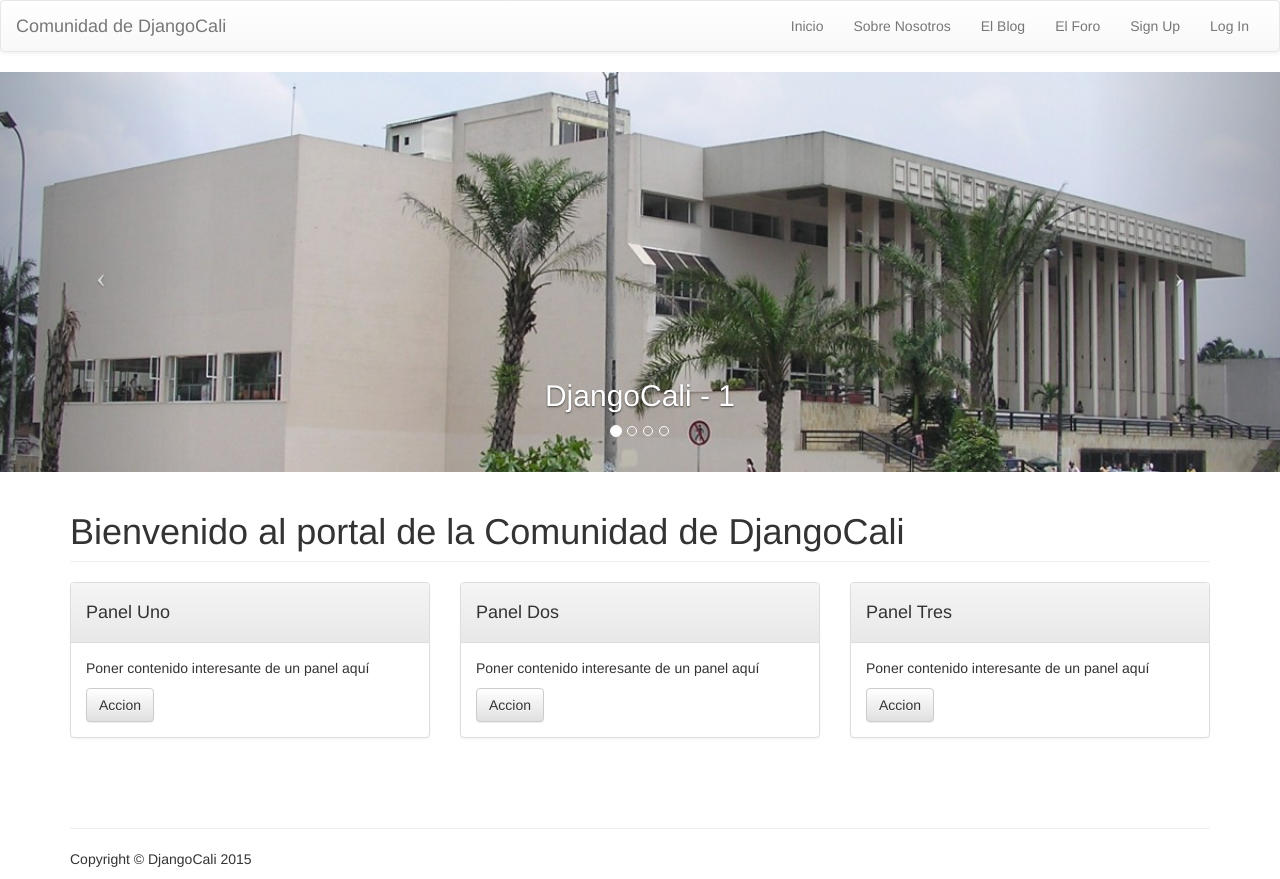
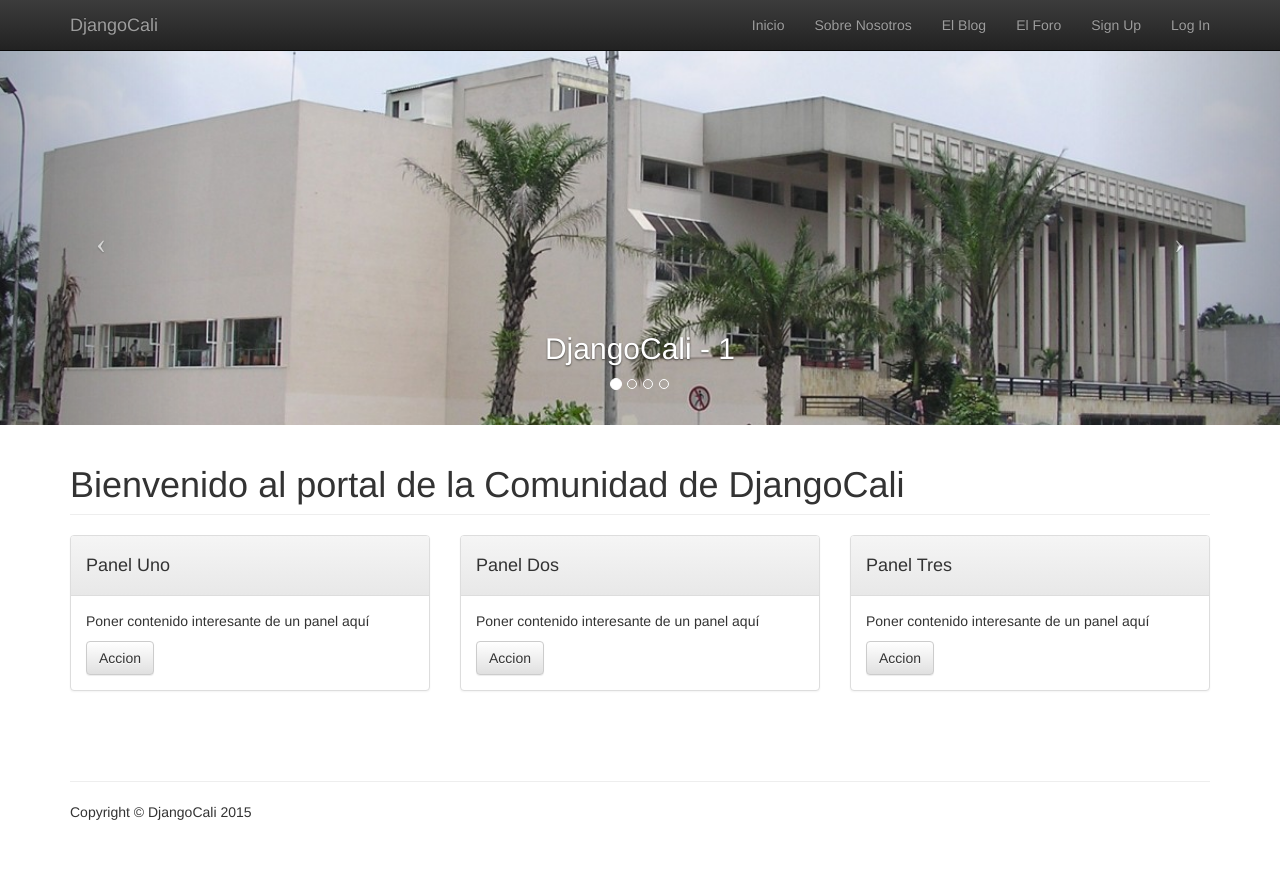
Before and after one commit to pythoncali/portal, a Django app: page / in a window 1280 px wide. After the commit the page ends 820 px from the top, so only its background shows below. Run offline with Django 3.2, Linux system fonts and the light colour scheme; parts of the project's set-up code (start-up, migrations or seed data) failed here and were passed over; some libraries are stand-ins or nearby versions.

Commit message:
Fixing the UI error with gap beetwen the nav-bar and the body, mentioned earlier in the comments

```diff
--- a/djangocali-portal/static/css/project.css
+++ b/djangocali-portal/static/css/project.css
@@ -39,10 +39,12 @@ body {
     height: 100%;
 }
 
-/* You can change the height of the carousel by changing the height in the class below. It is set to 50% by default, but can be any height! */
+body {
+    padding-top: 50px; /* Required padding for .navbar-fixed-top. Remove if using .navbar-static-top. Change if height of navigation changes. */
+}
 
 .carousel {
-    height: 50%;
+    height: 50%; /* You can change the height of the carousel by changing the height in the class below. It is set to 50% by default, but can be any height! */
 }
 
 .item,
--- a/djangocali-portal/templates/base.html
+++ b/djangocali-portal/templates/base.html
@@ -1,12 +1,12 @@
 {% load staticfiles i18n %}<!DOCTYPE html>
 <html lang="en" ng-app>
     <head>
-        <meta charset="utf-8">
+        <meta charset="UTF-8">
         <meta http-equiv="x-ua-compatible" content="ie=edge">
         <title>{% block title %}DjangoCali{% endblock title %}</title>
         <meta name="viewport" content="width=device-width, initial-scale=1.0">
-        <meta name="description" content="">
-        <meta name="author" content="">
+        <meta name="description" content="DjangoCali community webpage">
+        <meta name="author" content="DjangoCali community">
 
         <!-- HTML5 shim, for IE6-8 support of HTML5 elements -->
         <!--[if lt IE 9]>
@@ -35,21 +35,21 @@
     </head>
 
     <body>
-        <div class="navbar navbar-default">
-            <div class="container-fluid">
+        <!-- Navigation -->
+        <nav class="navbar navbar-inverse navbar-fixed-top" role="navigation">
+            <div class="container">
                 <!-- Brand and toggle get grouped for better mobile display -->
                 <div class="navbar-header">
-                    <button type="button" class="navbar-toggle collapsed" data-toggle="collapse" data-target="#bs-navbar-collapse-1" aria-expanded="false">
+                    <button type="button" class="navbar-toggle" data-toggle="collapse" data-target="#bs-example-navbar-collapse-1">
                         <span class="sr-only">Toggle navigation</span>
                         <span class="icon-bar"></span>
                         <span class="icon-bar"></span>
                         <span class="icon-bar"></span>
                     </button>
-                    <a class="navbar-brand" href="/">Comunidad de DjangoCali</a>
+                    <a class="navbar-brand" href="/">DjangoCali</a>
                 </div>
-
                 <!-- Collect the nav links, forms, and other content for toggling -->
-                <div class="collapse navbar-collapse" id="bs-navbar-collapse-1">
+                <div class="collapse navbar-collapse" id="bs-example-navbar-collapse-1">
                     <ul class="nav navbar-nav navbar-right">
                       <li><a href="{% url 'home' %}">Inicio</a></li>
                       <li><a href="{% url 'about' %}">Sobre Nosotros</a></li>
@@ -64,8 +64,10 @@
                         {% endif %}
                     </ul>
                 </div>
+                <!-- /.navbar-collapse -->
             </div>
-        </div>
+            <!-- /.container -->
+        </nav>
 
         <div class="container">
 
--- a/djangocali-portal/templates/pages/home.html
+++ b/djangocali-portal/templates/pages/home.html
@@ -97,8 +97,6 @@
                 </div>
             </div>
         </div>
-            <!-- /.row -->
-
 
 {% endblock content %}
 
```
